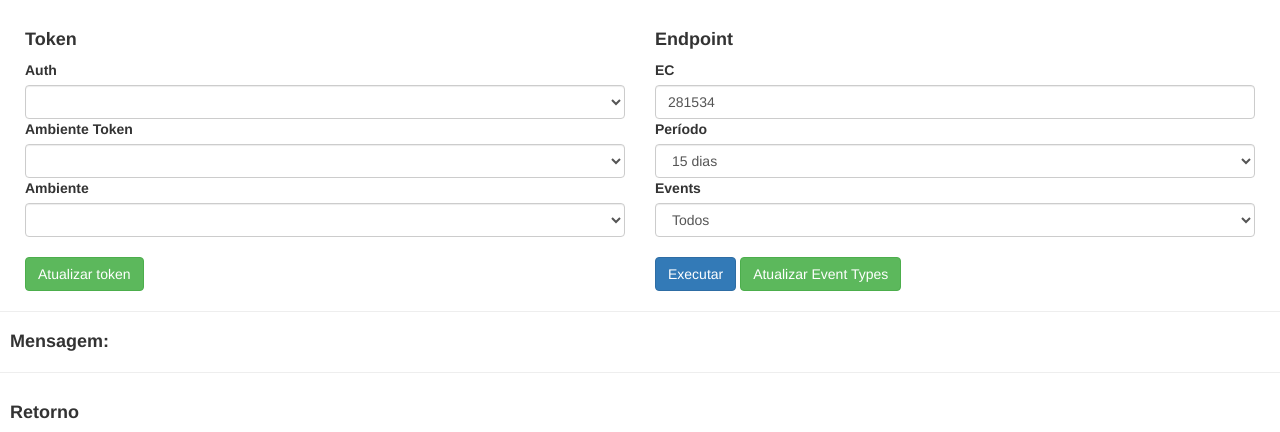
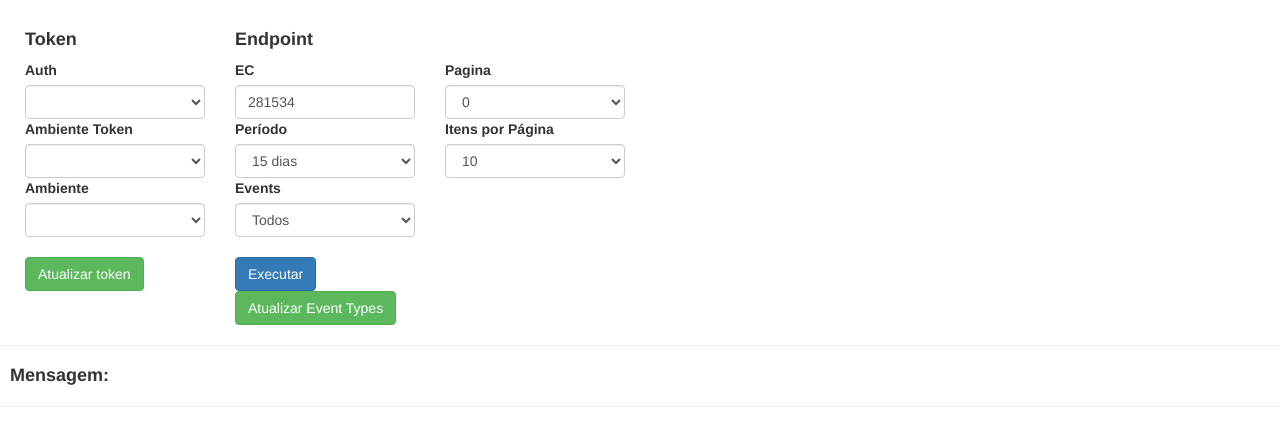
Before and after one commit to allanmoreira/php-support, a PHP site: page /getnet/logs.php in a window 1280 px wide. Shown: the part 51-483 px from the top of the page. Run offline with PHP 8.4, Linux system fonts and the light colour scheme.

Commit message:
Paginação

```diff
--- a/getnet/login.php
+++ b/getnet/login.php
@@ -1,4 +1,4 @@
-<div class="col-lg-6">
+<div class="col-lg-2">
     <h4><strong>Token</strong></h4>
     <label>Auth</label>
     <select id="auth" class="form-control">
--- a/getnet/logs.php
+++ b/getnet/logs.php
@@ -39,7 +39,7 @@
         <div style="margin-left: 10px; margin-right: 10px; margin-top: 10px" class="row">
             <?php require_once 'login.php'; ?>
 
-            <div class="col-lg-6">
+            <div class="col-lg-2">
                 <h4><strong>Endpoint</strong></h4>
                 <label>EC</label>
                 <input id="ec" class="form-control" placeholder="ec">
@@ -57,6 +57,21 @@
                 <br>
                 <button class="btn btn-primary" id="btn_executar">Executar</button>
                 <button class="btn btn-success" id="btn_update_event_types">Atualizar Event Types</button>
+            </div>
+
+            <div class="col-lg-2">
+                <h4 style="color: white">ALINHAR</h4>
+                <label>Pagina</label>
+                <select id="pagina" class="form-control">
+                    <option value="0">0</option>
+                </select>
+                <label>Itens por Página</label>
+                <select id="itens_pagina" class="form-control">
+                    <option value="10">10</option>
+                    <option value="25">25</option>
+                    <option value="50">50</option>
+                    <option value="100">100</option>
+                </select>
             </div>
         </div>
 
--- a/static/js/paginas/logs.js
+++ b/static/js/paginas/logs.js
@@ -8,6 +8,8 @@ var tabela = $('#tabela');
 var modal_detalhes = $('#modal_detalhes');
 var estabelecimento = $('#estabelecimento');
 var usuario = $('#usuario');
+var pagina = $('#pagina');
+var itens_pagina = $('#itens_pagina');
 var service = $('#service');
 var path = $('#path');
 var response = $('#response');
@@ -81,8 +83,8 @@ function consulta(id) {
             data.type = events.val();
     } else {
         data = {
-            'size': 10,
-            'page': 0,
+            'size': itens_pagina.val(),
+            'page': pagina.val(),
             'min-date': minDate,
             'max-date': maxDate,
             'merchant-id': +ec.val()
@@ -104,6 +106,18 @@ function consulta(id) {
             if(buscaPorId){
                 preencheModal(response.data.content[0]);
             } else {
+                var totalPages = parseInt(response.data.totalPages);
+                pagina.empty();
+                pagina.append($('<option>', {
+                    value: 0,
+                    text: 0
+                }));
+                for(let i=1; i<totalPages;i++) {
+                    pagina.append($('<option>', {
+                        value: i,
+                        text: i
+                    }));
+                }
                 $('#tabela tbody > tr').remove();
                 preencheTabela(response.data.content);
             }
```
